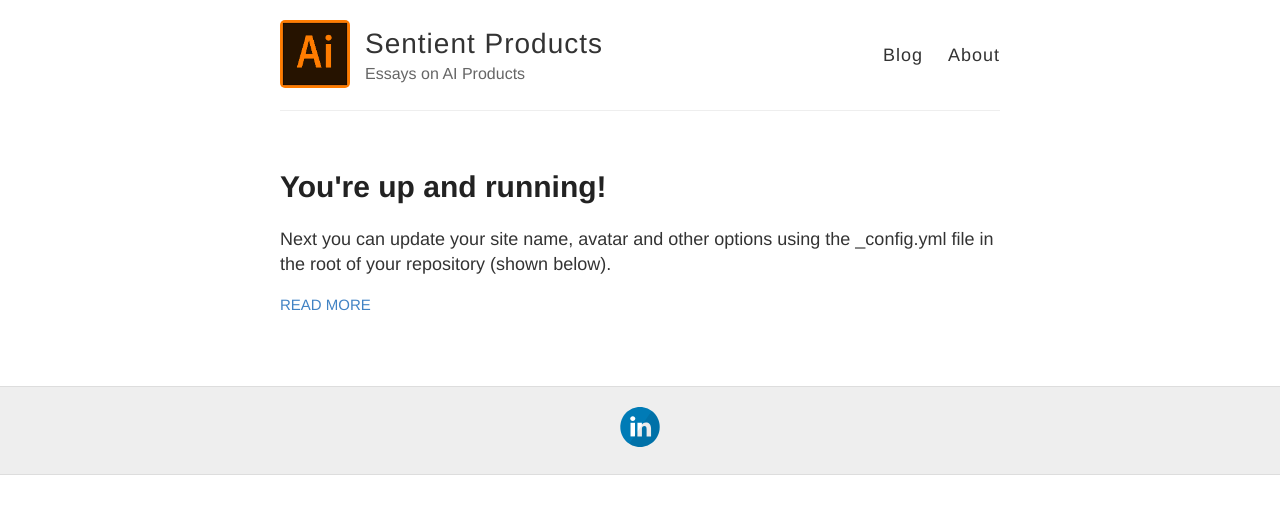
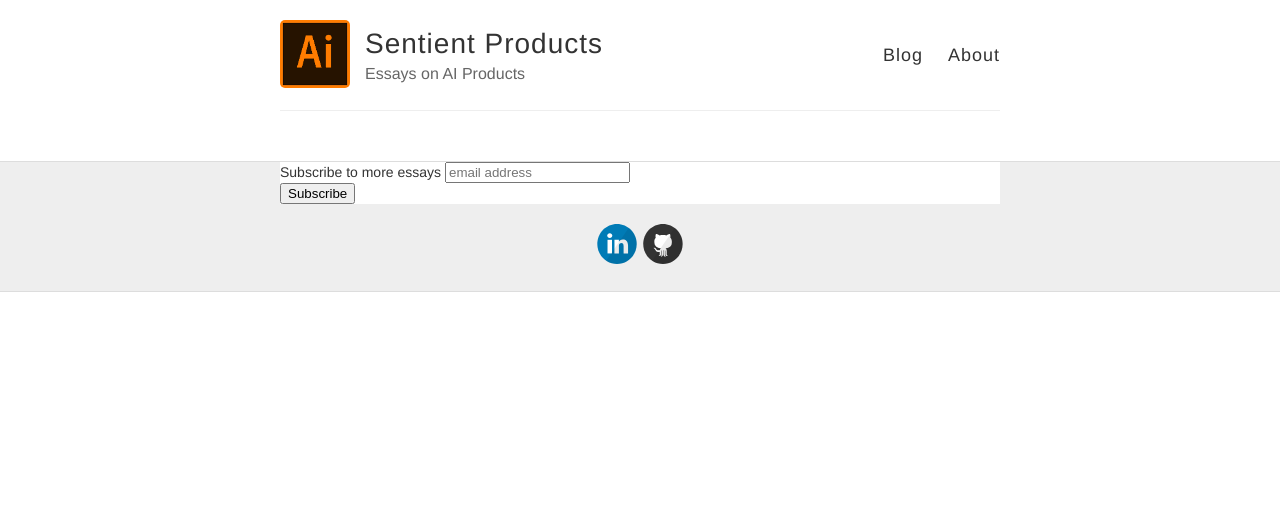
Before and after one commit to SentientProducts/sentientproducts.github.io, a Jekyll site: the page built from index.html, in a window 1280 px wide. Shown: the top 514 px of the page. Built offline with Jekyll 4.4.1, drawn with Linux system fonts in a browser that asks for light colours; comment, search, counter and statistics services are not loaded.

```diff
--- a/_config.yml
+++ b/_config.yml
@@ -21,9 +21,9 @@ footer-links:
   email:
   facebook:
   flickr:
-  github:
   instagram:
   linkedin: jason-xie
+  github: jxieeducation
   pinterest:
   rss: # just type anything here for a working RSS icon
   twitter:
@@ -34,7 +34,7 @@ footer-links:
 
 # Enter your Disqus shortname (not your username) to enable commenting on posts
 # You can find your shortname on the Settings page of your Disqus account
-disqus: jxieeducation
+disqus: SentientProducts
 
 # Enter your Google Analytics web tracking code (e.g. UA-2110908-2) to activate tracking
 google_analytics: UA-61611403-3
--- a/_includes/svg-icons.html
+++ b/_includes/svg-icons.html
@@ -2,9 +2,9 @@
 {% if site.footer-links.email %}<a href="mailto:{{ site.footer-links.email }}"><i class="svg-icon email"></i></a>{% endif %}
 {% if site.footer-links.facebook %}<a href="https://www.facebook.com/{{ site.footer-links.facebook }}"><i class="svg-icon facebook"></i></a>{% endif %}
 {% if site.footer-links.flickr %}<a href="https://www.flickr.com/{{ site.footer-links.flickr }}"><i class="svg-icon flickr"></i></a>{% endif %}
-{% if site.footer-links.github %}<a href="https://github.com/{{ site.footer-links.github }}"><i class="svg-icon github"></i></a>{% endif %}
 {% if site.footer-links.instagram %}<a href="https://instagram.com/{{ site.footer-links.instagram }}"><i class="svg-icon instagram"></i></a>{% endif %}
 {% if site.footer-links.linkedin %}<a href="https://www.linkedin.com/in/{{ site.footer-links.linkedin }}"><i class="svg-icon linkedin"></i></a>{% endif %}
+{% if site.footer-links.github %}<a href="https://github.com/{{ site.footer-links.github }}"><i class="svg-icon github"></i></a>{% endif %}
 {% if site.footer-links.pinterest %}<a href="https://www.pinterest.com/{{ site.footer-links.pinterest }}"><i class="svg-icon pinterest"></i></a>{% endif %}
 {% if site.footer-links.rss %}<a href="{{ site.baseurl }}/feed.xml"><i class="svg-icon rss"></i></a>{% endif %}
 {% if site.footer-links.twitter %}<a href="https://www.twitter.com/{{ site.footer-links.twitter }}"><i class="svg-icon twitter"></i></a>{% endif %}
--- a/_layouts/default.html
+++ b/_layouts/default.html
@@ -11,6 +11,8 @@
 
     <link rel="stylesheet" type="text/css" href="{{ site.baseurl }}/style.css" />
     <link rel="alternate" type="application/rss+xml" title="{{ site.name }} - {{ site.description }}" href="{{ site.baseurl }}/feed.xml" />
+
+    <link rel="icon" type="image/x-icon" href="https://raw.githubusercontent.com/sentientproducts/sentientproducts.github.io/master/images/ai.png">
 
     <!-- Created with Jekyll Now - http://github.com/barryclark/jekyll-now -->
   </head>
@@ -40,6 +42,27 @@
 
     <div class="wrapper-footer">
       <div class="container">
+        <!-- Begin MailChimp Signup Form -->
+        <link href="//cdn-images.mailchimp.com/embedcode/horizontal-slim-10_7.css" rel="stylesheet" type="text/css">
+        <style type="text/css">
+          #mc_embed_signup{background:#fff; clear:left; font:14px Helvetica,Arial,sans-serif; width:100%;}
+          /* Add your own MailChimp form style overrides in your site stylesheet or in this style block.
+             We recommend moving this block and the preceding CSS link to the HEAD of your HTML file. */
+        </style>
+        <div id="mc_embed_signup">
+        <form action="https://github.us17.list-manage.com/subscribe/post?u=48ca7f3c18b7ed9830a6a5934&amp;id=a7d5734561" method="post" id="mc-embedded-subscribe-form" name="mc-embedded-subscribe-form" class="validate" target="_blank" novalidate>
+            <div id="mc_embed_signup_scroll">
+          <label for="mce-EMAIL">Subscribe to more essays</label>
+          <input type="email" value="" name="EMAIL" class="email" id="mce-EMAIL" placeholder="email address" required>
+            <!-- real people should not fill this in and expect good things - do not remove this or risk form bot signups-->
+            <div style="position: absolute; left: -5000px;" aria-hidden="true"><input type="text" name="b_48ca7f3c18b7ed9830a6a5934_a7d5734561" tabindex="-1" value=""></div>
+            <div class="clear"><input type="submit" value="Subscribe" name="subscribe" id="mc-embedded-subscribe" class="button"></div>
+            </div>
+        </form>
+        </div>
+
+        <!--End mc_embed_signup-->
+
         <footer class="footer">
           {% include svg-icons.html %}
         </footer>
--- a/_posts/2017-10-22-Self-Driving-Car-Startup-Valuations.md
+++ /dev/null
@@ -1,10 +0,0 @@
----
-layout: post
-title: You're up and running!
----
-
-Next you can update your site name, avatar and other options using the _config.yml file in the root of your repository (shown below).
-
-![_config.yml]({{ site.baseurl }}/images/config.png)
-
-The easiest way to make your first post is to edit this one. Go into /_posts/ and update the Hello World markdown file. For more instructions head over to the [Jekyll Now repository](https://github.com/barryclark/jekyll-now) on GitHub.
```
Also changed, not shown: _drafts/2017-10-22-Justifying-The-Valuations-Of-Self-Driving-Car-Startups.md (added, +17 -0 lines), about.md (+5 -6 lines), 6 other files.
